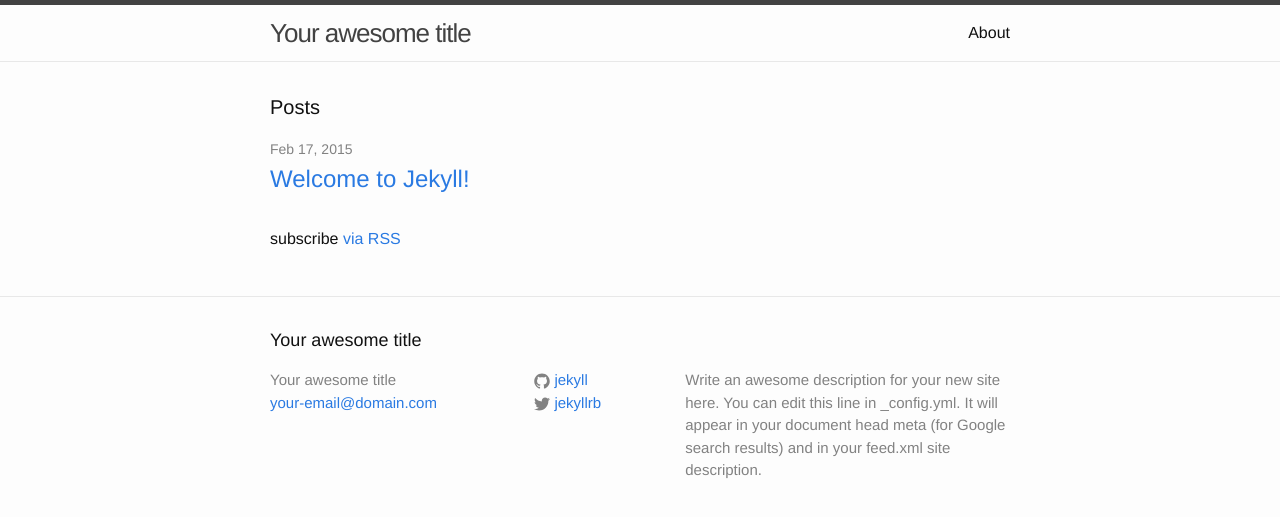
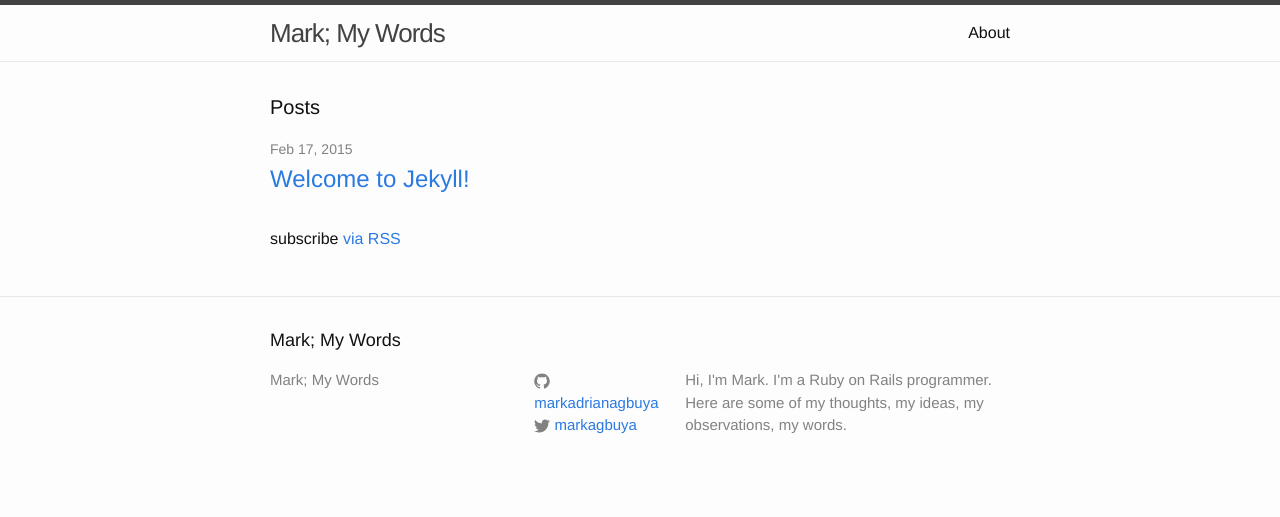
Before and after one commit to markadrianagbuya/markadrianagbuya.github.io, a Jekyll site: the page built from index.html, in a window 1280 px wide. Shown: the top 517 px of the page. Built offline with Jekyll 4.4.1, drawn with Linux system fonts in a browser that asks for light colours.

Commit message:
changed default info

```diff
--- a/_config.yml
+++ b/_config.yml
@@ -1,14 +1,13 @@
 # Site settings
-title: Your awesome title
-email: your-email@domain.com
+title: Mark; My Words
+email:
 description: > # this means to ignore newlines until "baseurl:"
-  Write an awesome description for your new site here. You can edit this
-  line in _config.yml. It will appear in your document head meta (for
-  Google search results) and in your feed.xml site description.
+  Hi, I'm Mark. I'm a Ruby on Rails programmer. Here are some of my thoughts,
+  my ideas, my observations, my words.
 baseurl: "" # the subpath of your site, e.g. /blog/
-url: "http://yourdomain.com" # the base hostname & protocol for your site
-twitter_username: jekyllrb
-github_username:  jekyll
+url: "http://markadrianagbuya.github.io" # the base hostname & protocol for your site
+twitter_username: markagbuya
+github_username:  markadrianagbuya
 
 # Build settings
 markdown: kramdown
```
